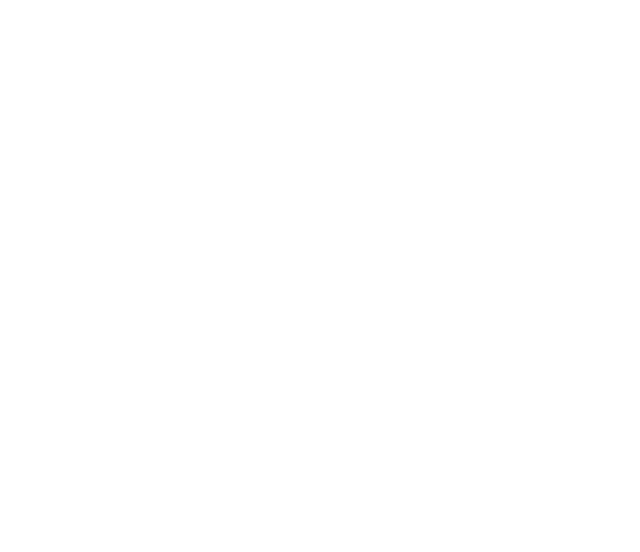
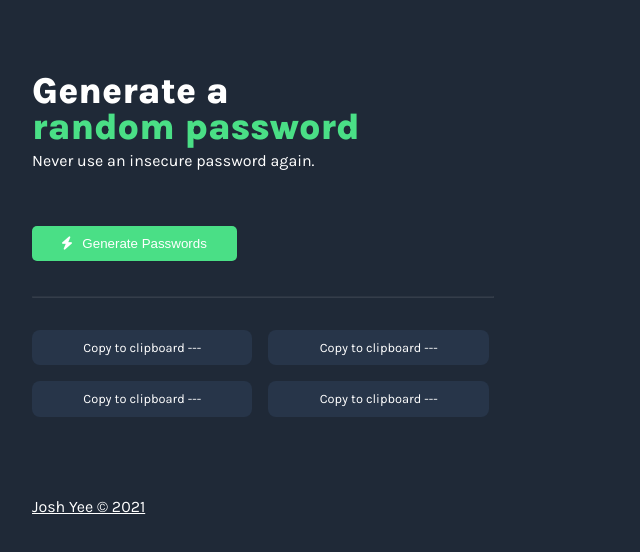
Before and after one commit to thejoshyee/password-generator, a plain HTML site: page index.html in a window 1280 px wide. Shown: the whole page, without its empty margins (0-640 px from the left). Drawn offline with Linux system fonts and the light colour scheme.

Commit message:
finishing touches

```diff
--- a/app.js
+++ b/app.js
@@ -1,38 +1,27 @@
-//letters: 52
-const letters = ["a","b","c","d","e","f","g","h","i","j","k","l","m","n","o","p","q","r","s","t","u","v","w","x","y","z","A","B","C","D","E",
-"F","G","H","I","J","K","L","M","N","O","P","Q","R","S","T","U","V","W","X","Y","Z"]
-
-//numbers: 10
-const numbers = [0,1,2,3,4,5,6,7,8,9]
-
-//symbols: 29
-const symbols = ["!","@","#","$","%","^","&","*","(",")","-","+","_","=","[","]","{","}","|",":",";","<",">","?","/","~","`",",","."]
-
-
-const ranLettersIndex = Math.floor(Math.random() * letters.length + 1)
-const ranNumIndex = Math.floor(Math.random() * numbers.length + 1)
-const ranSymIndex = Math.floor(Math.random() * symbols.length + 1)
 
 
 function generatePassword() {
-    //generate 10 letters into 4 password variables
-    let password1 = ""
-    let password2 = ""
-    let password3 = ""
-    let password4 = ""
-    // for loop 10 times to push letters / numbers / symbols
-    for (let i = 0; i < 10; i++) {
-        password1 += letters[ranLettersIndex]
-    }
-    for (let i = 0; i < 10; i++) {
-        password1 += numbers[ranNumIndex]
-    }
-    for (let i = 0; i < 10; i++) {
-        password1 += symbols[ranSymIndex]
-    }
+    let result = ''
+    let password1 = document.getElementById("password-1")
+    let password2 = document.getElementById("password-2")
+    let password3 = document.getElementById("password-3")
+    let password4 = document.getElementById("password-4")
 
+    let characters = 'ABCDEFGHIJKLMNOPQRSTUVWXYZabcdefghijklmnopqrstuvwxyz0123456789!@#$%^&*'
+    let charactersLength = characters.length;
+        for ( let i = 0; i < 81; i++ ) {
+            result += characters.charAt(Math.floor(Math.random() * charactersLength));
+            password1.textContent = result.slice(0,20)
+            password2.innerHTML = result.slice(20,40)
+            password3.innerHTML = result.slice(40,60)
+            password4.innerHTML = result.slice(60,80)
+           }
     return password1
-
 }
 
-console.log(generatePassword())
+
+
+function outFunc() {
+    let tooltip = document.getElementById("myTooltip");
+    tooltip.innerHTML = "Copy to clipboard";
+  }
--- a/index.html
+++ b/index.html
@@ -5,9 +5,52 @@
     <meta http-equiv="X-UA-Compatible" content="IE=edge">
     <meta name="viewport" content="width=device-width, initial-scale=1.0">
     <title>Random Password Generator</title>
+    <link rel="preconnect" href="https://fonts.googleapis.com">
+<link rel="preconnect" href="https://fonts.gstatic.com" crossorigin>
+<link href="https://fonts.googleapis.com/css2?family=Karla:wght@200;400;800&display=swap" rel="stylesheet">
+    <link rel="stylesheet" href="https://cdnjs.cloudflare.com/ajax/libs/font-awesome/6.0.0/css/all.min.css" integrity="sha512-9usAa10IRO0HhonpyAIVpjrylPvoDwiPUiKdWk5t3PyolY1cOd4DSE0Ga+ri4AuTroPR5aQvXU9xC6qOPnzFeg==" crossorigin="anonymous" referrerpolicy="no-referrer" />
     <link rel="stylesheet" href="styles.css">
 </head>
 <body>
+    <div class="app-wrapper">
+        <div class="top-layer titles">
+            <h1>Generate a
+                <br>
+                <span class="random-pwd-span">random password</span>
+            </h1>
+            <p class="tagline">Never use an insecure password again.</p>
+            <button class="generate-btn" onclick="generatePassword()"><i class="fa-solid fa-bolt"></i> Generate Passwords</button>
+        </div>
+
+<hr class="divider">
+
+        <div class="passwords">
+            <div id="password-1">
+                <span class="tooltiptext" id="myTooltip">Copy to clipboard</span>
+                ---
+
+            </div>
+            <div id="password-2">
+                <span class="tooltiptext" id="myTooltip">Copy to clipboard</span>
+
+                ---
+            </div>
+            <div id="password-3">
+                <span class="tooltiptext" id="myTooltip">Copy to clipboard</span>
+
+                ---
+            </div>
+            <div id="password-4">
+                <span class="tooltiptext" id="myTooltip">Copy to clipboard</span>
+
+                ---
+            </div>
+        </div>
+
+        <div class="joshyee-wrapper">
+            <a class="joshyee" href="https://github.com/thejoshyee">Josh Yee &copy; 2021</a>
+        </div>
+    </div>
 
     <script src="./app.js"></script>
 </body>
--- a/styles.css
+++ b/styles.css
@@ -0,0 +1,88 @@
+html, body {
+    margin: 0;
+    padding: 0;
+    background-color: #1F2937;
+    box-sizing: border-box;
+    font-family: 'Karla', sans-serif;
+    color: white;
+    font-size: 16px;
+}
+
+.app-wrapper {
+    margin-left: 2em;
+    margin-top: 3em;
+    display: flex;
+    flex-direction: column;
+}
+
+/* Title area */
+h1 {
+    font-size: 2.3rem;
+    margin-bottom: 0;
+    line-height: 1em;
+}
+
+.random-pwd-span {
+    color: #4ADF86;
+}
+
+.tagline {
+    margin-top: 0.3em;
+
+}
+
+.divider {
+    opacity: 10%;
+    margin-bottom: 2em;
+    margin-left: 0;
+    width: 460px;
+
+}
+
+/* Button Area */
+.generate-btn {
+    margin-bottom: 2em;
+    color: white;
+    background-color: #4ADF86;
+    border: none;
+    padding: 10px 30px;
+    border-radius: 5px;
+    margin-top: 3em;
+    box-shadow: 0px 1px 2px rgba(0, 0, 0, 0.05);
+}
+
+.fa-bolt {
+    margin-right: 0.5em;
+}
+
+/* Passwords Area */
+
+.passwords {
+    display: grid;
+    grid-template-columns: 1fr 1fr;
+    gap: 1em;
+    max-width: 90%;
+    width: 400px;
+    margin-bottom: 4em;
+}
+
+#password-1, #password-2, #password-3, #password-4 {
+    background-color: #273549;
+    padding: 0.8em;
+    border-radius: 8px;
+    width: 200px;
+    text-align: center;
+    font-size: 0.8rem;
+}
+
+.joshyee-wrapper {
+    margin-top: 1em;
+
+}
+
+a {
+    color: white;
+}
+a:visited {
+    color: #4ADF86;
+  }
```
